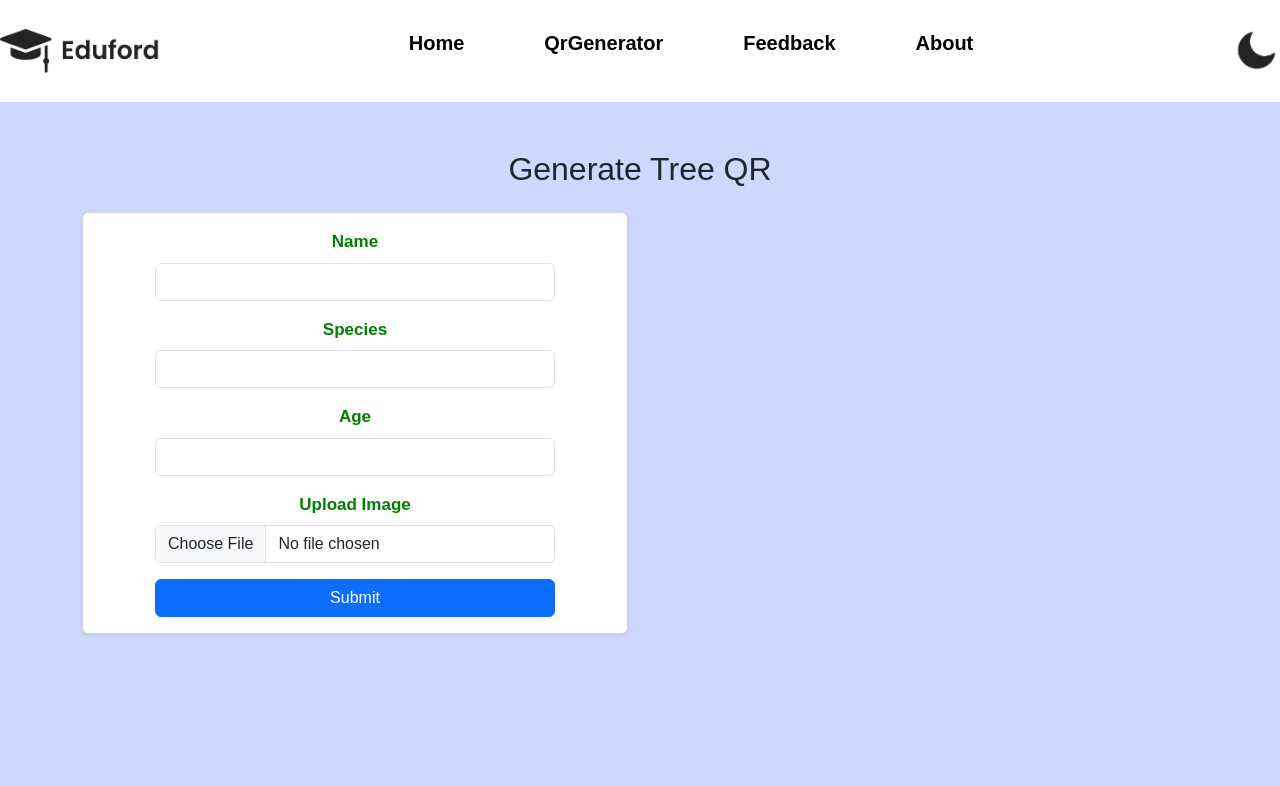
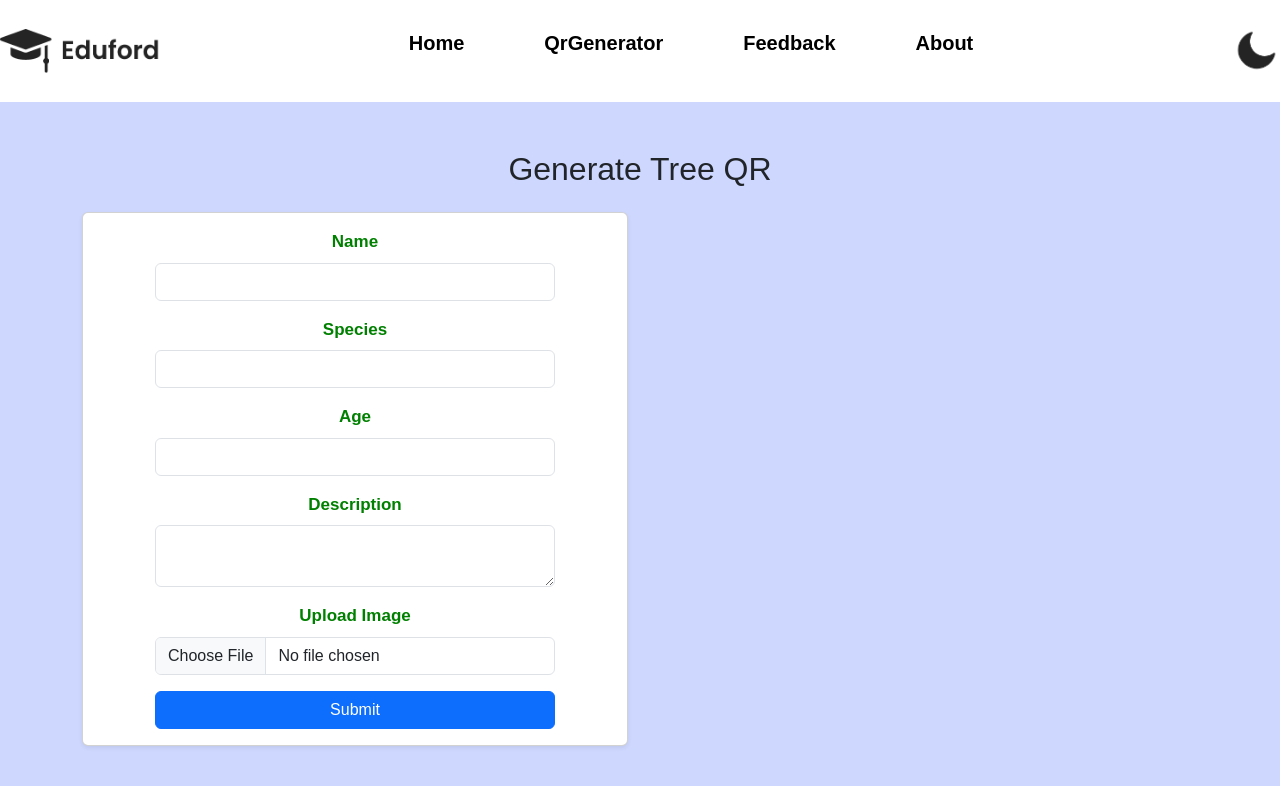
Before and after one commit to Doifode/tailwind_tutorial, a React (Vite) app in the folder tree-qr-generator/: page /QrGenerator in a window 1280 px wide. Shown: the top 786 px of the page. Built offline with nearby package versions, Linux system fonts and the light colour scheme.

Commit message:
Update QrGenerator.jsx

```diff
--- a/tree-qr-generator/src/Componunts/NavOption/QrGenerator.jsx
+++ b/tree-qr-generator/src/Componunts/NavOption/QrGenerator.jsx
@@ -14,10 +14,12 @@ const GenerateQR = () => {
       name: '',
       species: '',
       age: '',
+      description: ""
     },
     validationSchema: Yup.object({
       name: Yup.string().required('Name is required'),
       species: Yup.string().required('Species is required'),
+      description: Yup.string().required('description is required'),
       age: Yup.number()
         .required('Age is required')
         .positive('Age must be positive')
@@ -107,6 +109,23 @@ const GenerateQR = () => {
                     <div className="invalid-feedback">{formik.errors.age}</div>
                   )}
                 </div>
+                <div className="mb-3">
+                  <label htmlFor="description" className="form-label">
+                    Description
+                  </label>
+                  <textarea
+                    type="text"
+                    id="description"
+                    name="description"
+                    className={`form-control ${formik.touched.description && formik.errors.description ? 'is-invalid' : ''
+                      }`}
+                    value={formik.values.description}
+                    onChange={formik.handleChange}
+                  />
+                  {formik.touched.description && formik.errors.description && (
+                    <div className="invalid-feedback">{formik.errors.description}</div>
+                  )}
+                </div>
 
                 <div className="mb-3">
                   <label className="form-label">Upload Image</label>
```
